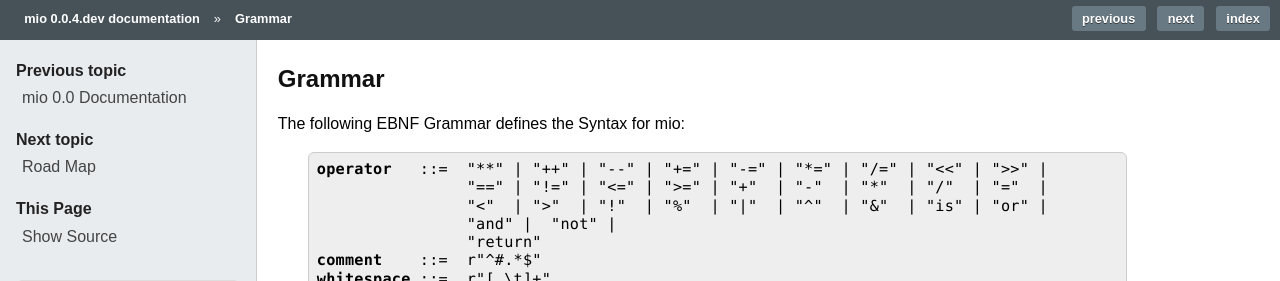
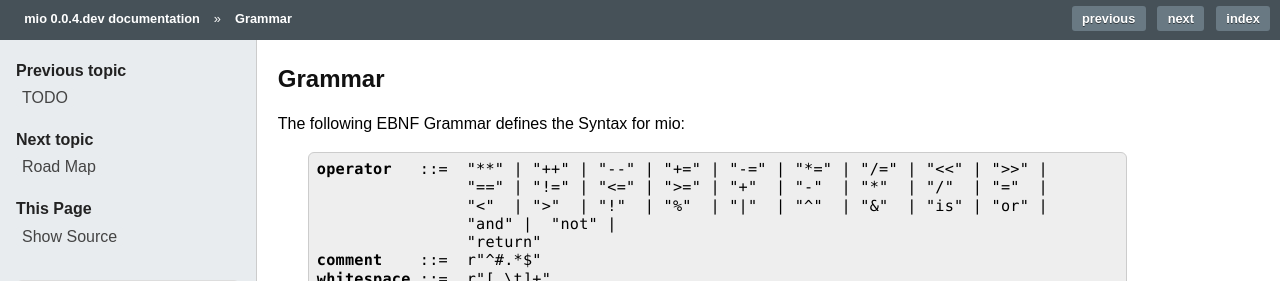
Before and after one commit to prologic/mio, a Sphinx documentation site: the page built from docs/source/grammar.rst, in a window 1280 px wide. Shown: the top 281 px of the page. Built offline with Sphinx 7.4.7, drawn with Linux system fonts in a browser that asks for light colours.

Commit message:
Added a copy of the immediate TODO list in published docs

```diff
--- a/docs/source/index.rst
+++ b/docs/source/index.rst
@@ -22,6 +22,7 @@
 .. toctree::
    :maxdepth: 2
 
+   todo
    grammar
    roadmap
    changes
--- /dev/null
+++ b/docs/source/todo.rst
@@ -0,0 +1 @@
+.. include:: ../../TODO.rst
```
